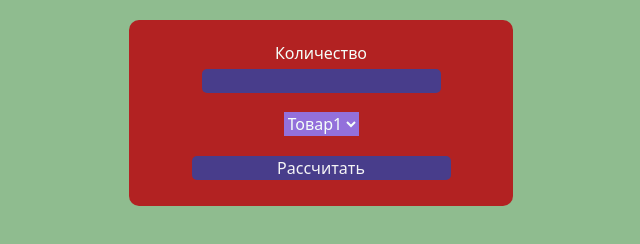
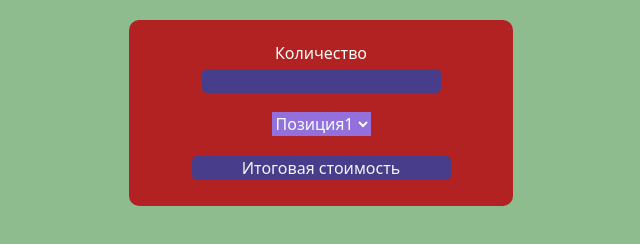
Before and after one commit to kocharyann/github6.io, a plain HTML site: page index.html in a window 1280 px wide. Shown: the whole page, without its empty margins (319-959 px from the left). Drawn offline with nearby package versions, Linux system fonts and the light colour scheme.

Commit message:
Update index.html

```diff
--- a/index.html
+++ b/index.html
@@ -3,7 +3,7 @@
 <head>
     <meta charset="UTF-8">
     <meta name="viewport" content="width=device-width, initial-scale=1">
-    <title>Название сайта</title>
+    <title>kocharyann</title>
   <script src="https://cdn.tailwindcss.com"></script>
     <script src="./main.js" defer></script>
     <link rel="stylesheet" href="style.css">
@@ -18,13 +18,13 @@
             </label>
             <label class="flex flex-col items-center">
                 <select id="select">
-                    <option value="product1">Товар1</option>
-                    <option value="product2">Товар2</option>
-                    <option value="product3">Товар3</option>
+                    <option value="product1">Позиция1</option>
+                    <option value="product2">Позиция2</option>
+                    <option value="product3">Позиция3</option>
                 </select>
             </label>
         </form>
-        <button id="calculate">Рассчитать</button>
+        <button id="calculate">Итоговая стоимость</button>
         <div id="answerDiv" class="px-5 text-center bg-orange-200"></div>
     </div>
 </div>
```
